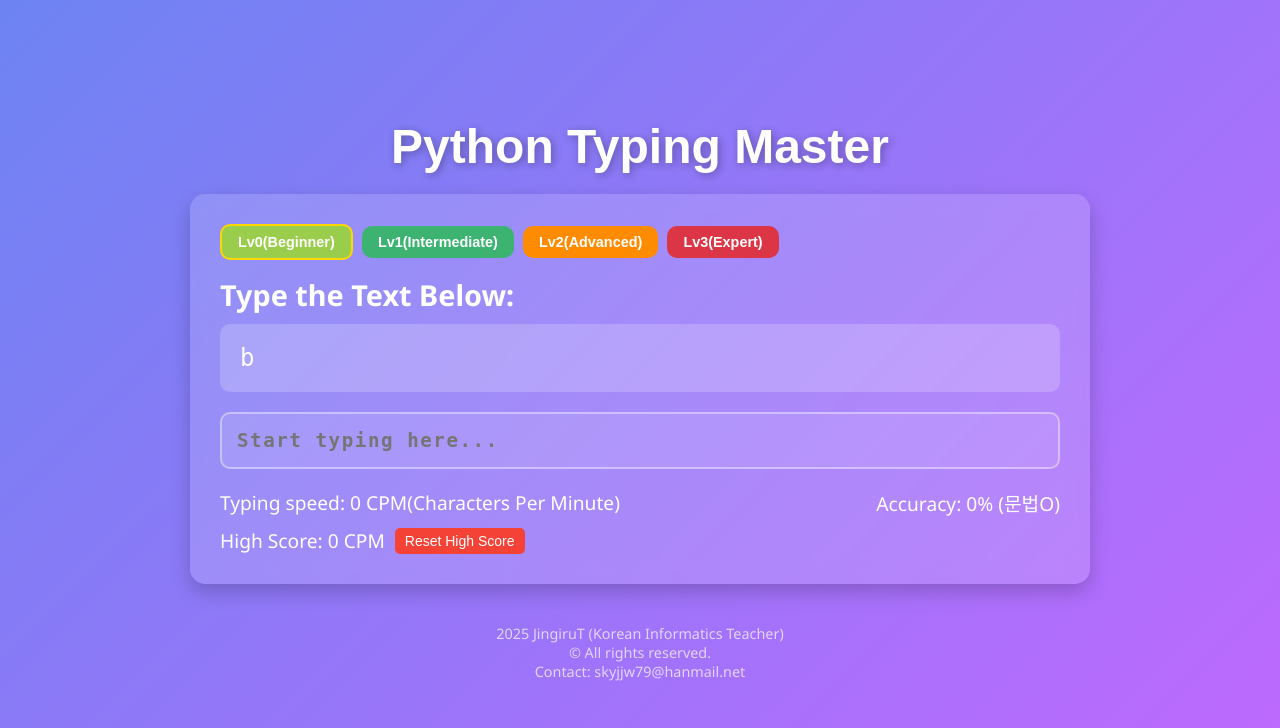
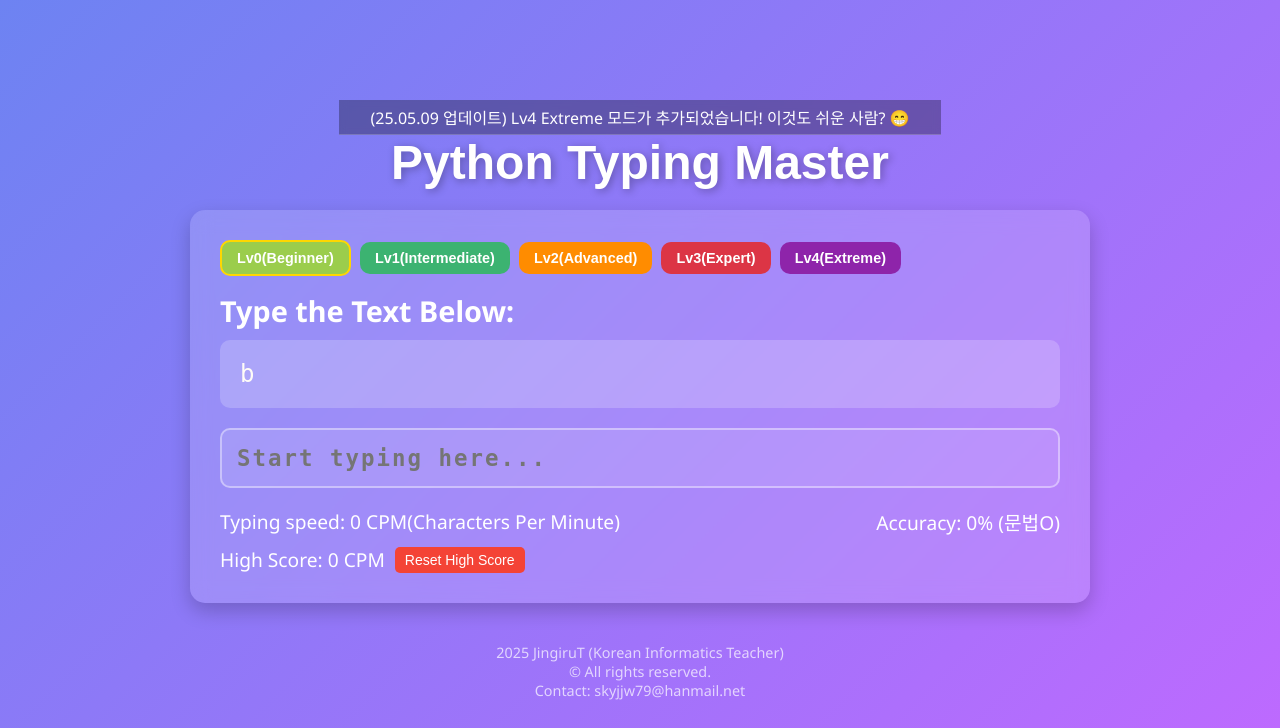
Before and after one commit to jingiru/PythonTypingMaster, a Flask app: page / in a window 1280 px wide. Shown: the top 728 px of the page. Run offline with Flask 3, Linux system fonts and the light colour scheme; some web fonts are replaced.

Commit message:
lv4 추가

```diff
--- a/static/script.js
+++ b/static/script.js
@@ -24,6 +24,11 @@ const typingTexts = {
         'Hi',
         'Cat',
         'Dog',
+        'dh',
+        'donghwa',
+        'imun',
+        'im',
+        'val',
         'Algorithm',
         'print("hello","world!")',
         'print("hello")',
@@ -219,7 +224,35 @@ const typingTexts = {
         'x.insert(1, "grape")',
         'x.index("a")',
         'x.remove("banana")'
+    ],
+
+    "lv4": [
+        'print(s[::2] + s[1::2][::-1])',
+        '"".join(sorted(set("banana")))',
+        '"".join(["1" if i%2==0 else "0" for i in range(16)])',
+        '",".join([str(i) for i in range(10, 0, -2)])',
+        'zero = [0 for i in range(10)]',
+        'print([i for i in range(100) if str(i)==str(i)[::-1]])',
+        'print("짝수" if a%2==0 else "홀수")',
+        'print("홀수" if a%2!=0 else "짝수")',
+        'print("even" if num%2==0 else "odd")',
+        'print("합격" if score>=std else "불합격")',
+        'matrix = [[i*j for j in range(3)] for i in range(3)]',
+        'chars = list("extreme!")',
+        'var123 = list("!#@$#%$^%&^*&(*)")',
+        'user["pw"] = "admin34!@"[1::2]',
+        'info = {"name":"jin", "job":"teacher"}',
+        'mix = list(zip(["a","b"], [1,2], [True, False]))',
+        'col, row = input().split("-")',
+        'message = "Hello Python".replace(" ", "-")',
+        'nums = list(map(int, input().split(",")))',
+        'print("".join(sorted(set("mississippi"))))',
+        'colors = ["red", "green", "blue"]; colors.reverse()',
+        'result = [i for i in range(20) if i%2 and i%3]',
+        'output = "hello world".title().replace(" ", "_")',
+        'len([w for w in input().split() if w.isdigit()])'
     ]
+
 };
 
 
--- a/static/style.css
+++ b/static/style.css
@@ -24,11 +24,45 @@ header {
 
 header h1 {
   font-family: 'Poppins', sans-serif; /* 제목에 어울리는 폰트 */
+  text-align: center;
   font-size: 3rem;
   font-weight: 700;
   color: #ffffff;
   text-shadow: 2px 2px 8px rgba(0, 0, 0, 0.3);
 }
+
+.update-banner {
+  width: 100%;
+  overflow: hidden;
+  height: 35px;
+  background: rgba(0, 0, 0, 0.3);
+  backdrop-filter: blur(4px);
+  position: relative;
+  display: flex;
+  align-items: center;
+  border-bottom: 1px solid rgba(255, 255, 255, 0.2);
+}
+
+.scrolling-text {
+  position: absolute;
+  white-space: nowrap;
+  color: #ffeb3b;
+  font-weight: bold;
+  font-size: 1rem;
+  animation: scroll-left 15s linear infinite;
+}
+
+@keyframes scroll-left {
+  0% {
+    transform: translateX(100%);
+  }
+  100% {
+    transform: translateX(-100%);
+  }
+}
+
+
+
 
 /* 메인 컨테이너 */
 main {
@@ -72,11 +106,11 @@ main {
 
 #typing-input {
   font-family: 'D2Coding', monospace;
-  letter-spacing: 0.08em;  /* 자간 설정 */
-  font-weight: bold;  /* 폰트를 굵게 */
+  letter-spacing: 0.09em;  /* 자간 설정 */
+  font-weight: bold;
   width: 100%; /* 입력창이 부모 요소의 너비를 꽉 채우도록 설정 */
   padding: 15px;
-  font-size: 1.2rem;
+  font-size: 1.4rem;
   border: 2px solid rgba(255, 255, 255, 0.4);
   border-radius: 10px;
   background: rgba(255, 255, 255, 0.1);
@@ -94,7 +128,7 @@ main {
 
 
 .level-buttons button {
-  padding: 8px 16px;  /* 크기 줄이기 */
+  padding: 8px 15px;  /* 크기 줄이기 */
   font-size: 0.9rem;      /* 텍스트 크기 줄이기 */
   margin-right: 5px;
   margin-bottom: 15px;
@@ -144,6 +178,16 @@ main {
 
 #lv3:hover {
   background-color: #b92f3c;
+  transform: scale(1.05);
+}
+
+/* Lv4 (익스트림용) 버튼 */
+#lv4 {
+  background-color: #8e24aa; /* 세련된 빨간색 */
+}
+
+#lv4:hover {
+  background-color: #6a1b9a;
   transform: scale(1.05);
 }
 
--- a/templates/index.html
+++ b/templates/index.html
@@ -10,6 +10,7 @@
 </head>
 <body>
   <header>
+    <div class="update-banner">　　(25.05.09 업데이트) Lv4 Extreme 모드가 추가되었습니다! 이것도 쉬운 사람? 😁　　</div>
     <h1>Python Typing Master</h1>
   </header>
 
@@ -21,6 +22,7 @@
         <button id="lv1">Lv1(Intermediate)</button>
         <button id="lv2">Lv2(Advanced)</button>
         <button id="lv3">Lv3(Expert)</button>
+        <button id="lv4">Lv4(Extreme)</button>
       </div>
       <h2>Type the Text Below:</h2>
       <div id="text-to-type"> </div>
```
